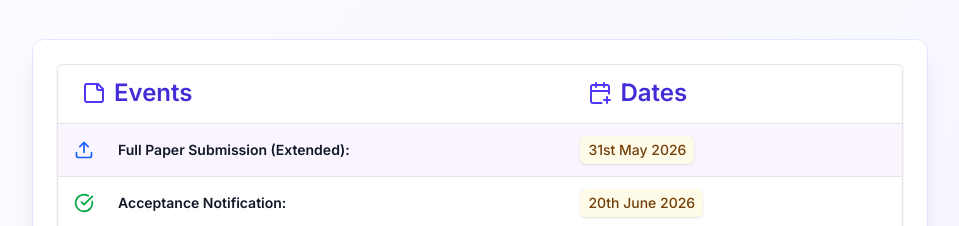
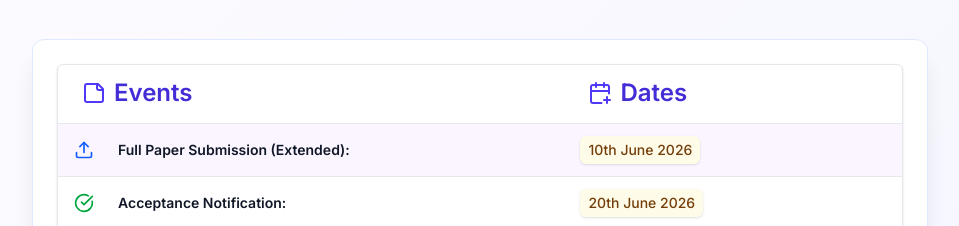
Before and after one commit to KartikTulsian/iemnacdc, a Next.js app: page / in a window 1280 px wide. Shown: the part 3660-3886 px from the top of the page, without its empty margins (160-1119 px from the left). Built offline with nearby package versions, Linux system fonts and the light colour scheme.

Commit message:
Update submission date for Full Paper Submission

```diff
--- a/src/components/Countdown/ImpDates.tsx
+++ b/src/components/Countdown/ImpDates.tsx
@@ -101,7 +101,7 @@ export default function ImpDates() {
         <div className="overflow-x-auto:hidden rounded-md border border-gray-200 shadow-sm">
           <CreateTable
             datas={[
-              { col1: 'Full Paper Submission (Extended):', col2: '31st May 2026' },
+              { col1: 'Full Paper Submission (Extended):', col2: '10th June 2026' },
               { col1: 'Acceptance Notification:', col2: '20th June 2026' },
               { col1: 'Deadline for Paper Registration:', col2: '30th June 2026' },
               { col1: 'Final/Camera-ready Paper Submission:', col2: '10th July 2026' },
```
